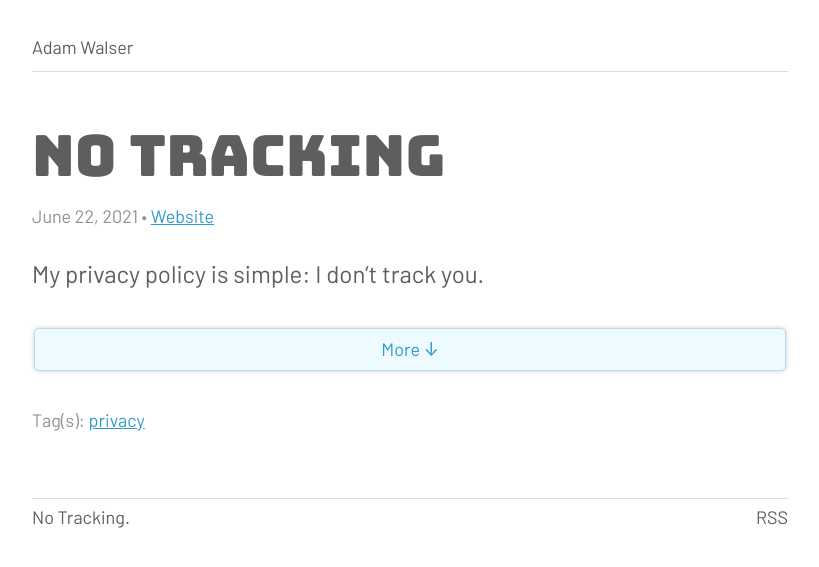
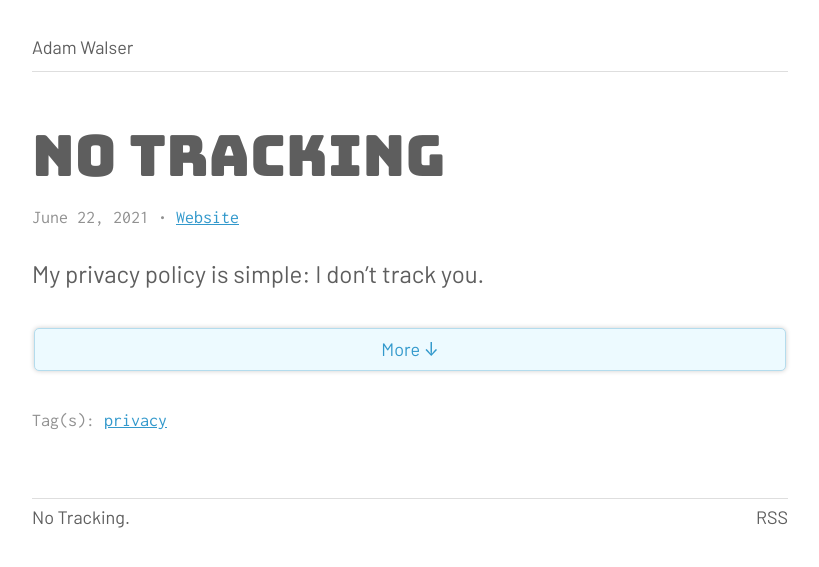
Before and after one commit to ajpwalser/ajpwalser.github.io, a Jekyll site: the page built from index.html, in a window 1280 px wide. Shown: the top 567 px of the page, without its empty margins (230-1049 px from the left). Built offline with Jekyll 4.4.1, drawn with Linux system fonts in a browser that asks for light colours; the list of posts is cut into pages by our own code.

Commit message:
Update style.css

```diff
--- a/css/style.css
+++ b/css/style.css
@@ -188,6 +188,7 @@ h2 a:hover {
 time,
 .meta,
 figcaption {
+	font-family: 'Inconsolata', ui-monospace, SFMono-Regular, SF Mono, Consolas, Liberation Mono, Menlo, monospace;
 	color: var(--meta);
 	font-size: 75%;
 }
```
